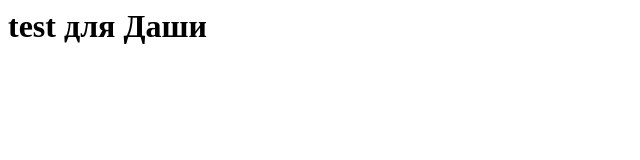
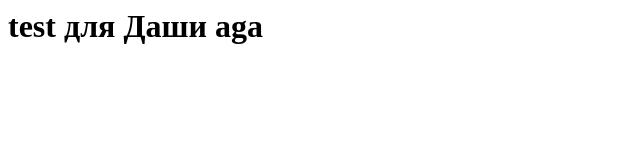
Before and after one commit to RackPro/TestDlaDashii, a plain HTML site: page index.html in a window 1280 px wide. Shown: the whole page, without its empty margins (0-640 px from the left). Drawn offline with Linux system fonts and the light colour scheme.

Commit message:
комментарий к коммиту

```diff
--- a/index.html
+++ b/index.html
@@ -1 +1 @@
-<h1>test для Даши</h1>
+<h1>test для Даши aga</h1>
```
